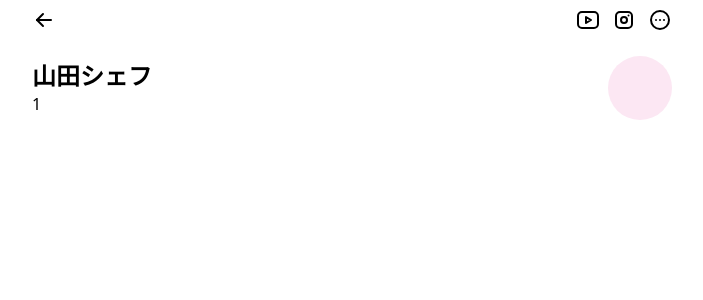
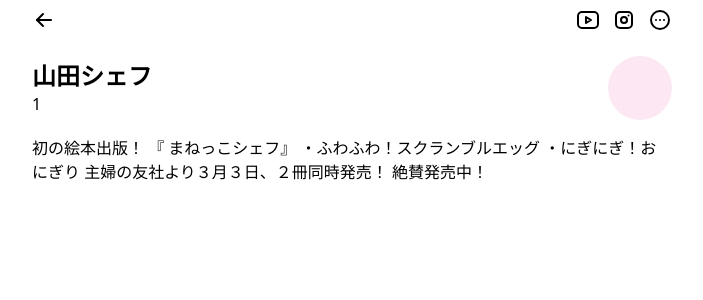
Before and after one commit to qin-team-recipe/14-frontend, a Next.js app: page /profile/1 in a window 1280 px wide. Shown: the top 300 px of the page, without its empty margins (288-991 px from the left). Built offline with nearby package versions, Linux system fonts and the light colour scheme.

Commit message:
名前部分をさらにコンポーネント分け

```diff
--- /dev/null
+++ b/src/app/_components/IntroductionText.jsx
@@ -0,0 +1,3 @@
+export function IntroductionText({ text }) {
+  return <p className="mt-4">{text}</p>;
+}
--- /dev/null
+++ b/src/app/_components/ProfileId.jsx
@@ -0,0 +1,10 @@
+"use client";
+
+import { useParams } from "next/navigation";
+
+export function ProfileId() {
+  const params = useParams();
+  const userId = params.id;
+
+  return <p>{userId}</p>;
+}
--- a/src/app/_components/ProfileName.jsx
+++ b/src/app/_components/ProfileName.jsx
@@ -1,15 +1,3 @@
-"use client";
-
-import { useParams } from "next/navigation";
-
 export function ProfileName() {
-  const params = useParams();
-  const userId = params.id;
-  console.log(params);
-  return (
-    <div>
-      <p className="text-2xl font-bold">山田シェフ</p>
-      <p>{userId}</p>
-    </div>
-  );
+  return <p className="text-2xl font-bold">山田シェフ</p>;
 }
--- a/src/app/profile/[id]/page.jsx
+++ b/src/app/profile/[id]/page.jsx
@@ -2,6 +2,8 @@ import { PrevButton } from "@/app/_components/PrevButton";
 import { ProfileName } from "@/app/_components/ProfileName";
 import { ProfileImage } from "@/app/_components/ProfileImage";
 import { Sns } from "@/app/_components/Sns";
+import { ProfileId } from "@/app/_components/ProfileId";
+import { IntroductionText } from "@/app/_components/IntroductionText";
 
 export default function Profile() {
   return (
@@ -11,16 +13,17 @@ export default function Profile() {
           <PrevButton />
           <Sns />
         </div>
+        <div className="flex justify-between items-center mt-4">
           <div>
-          <div className="flex justify-between items-center mt-4">
             <ProfileName />
+            <ProfileId />
+          </div>
           <ProfileImage />
         </div>
-          <div>{/* 説明文 */}</div>
+        <IntroductionText text="初の絵本出版！ 『 まねっこシェフ』 ・ふわふわ！スクランブルエッグ ・にぎにぎ！おにぎり 主婦の友社より３月３日、２冊同時発売！ 絶賛発売中！" />
         <div>
           {/* レシピ数 */}
           {/* フォロワー数 */}
-          </div>
         </div>
 
         <div>{/* フォローボタン */}</div>
```
Lines whose indentation alone changed are shown as unchanged.
